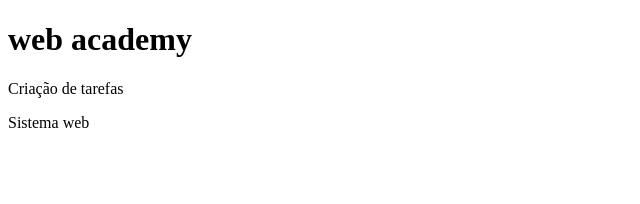
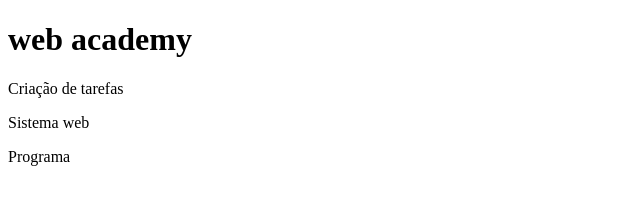
Before and after one commit to MarceloTavaresSiva/tutorial_git, a plain HTML site: page index.html in a window 1280 px wide. Shown: the full height of the page, 0-640 px from the left. Drawn offline with Linux system fonts and the light colour scheme.

Commit message:
Atualiza paragrafo

```diff
--- a/index.html
+++ b/index.html
@@ -9,5 +9,6 @@
     <h1>web academy</h1>
     <p>Criação de tarefas</p>
     <p>Sistema web</p>
+    <p>Programa</p>
 </body>
 </html>
```
